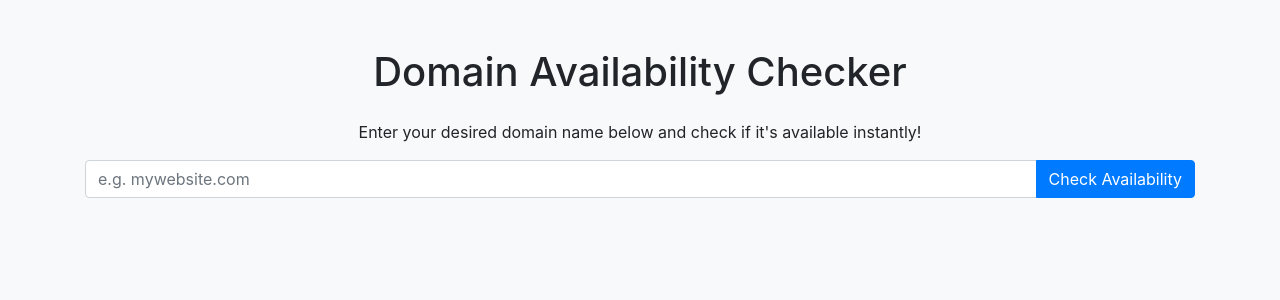
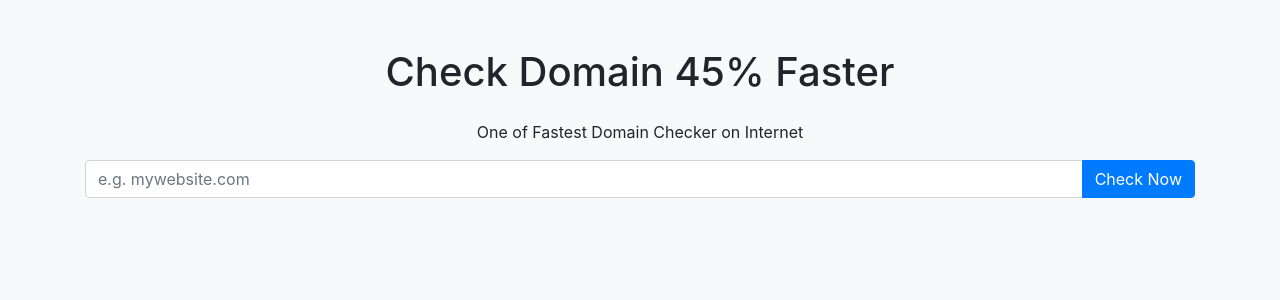
Before and after one commit to AlgoNest/Domain_checker, a Flask app: page / in a window 1280 px wide. Shown: the top 300 px of the page. Run offline with Flask 3, Linux system fonts and the light colour scheme; some libraries are stand-ins or nearby versions.

Commit message:
Update index.html

```diff
--- a/templates/index.html
+++ b/templates/index.html
@@ -2,14 +2,14 @@
 {% block body %}
 
     <div class="container mt-5">
-        <h1 class="text-center mb-4">Domain Availability Checker</h1>
-        <p class="text-center">Enter your desired domain name below and check if it's available instantly!</p>
+        <h1 class="text-center mb-4">Check Domain 45% Faster</h1>
+        <p class="text-center">One of Fastest Domain Checker on Internet</p>
 
         <form method="POST" onsubmit="showSpinner()">
             <div class="input-group mb-3">
                 <input type="text" name="domain" class="form-control" placeholder="e.g. mywebsite.com" required>
                 <div class="input-group-append">
-                    <button class="btn btn-primary" type="submit">Check Availability</button>
+                    <button class="btn btn-primary" type="submit">Check Now</button>
                 </div>
             </div>
         </form>
```
